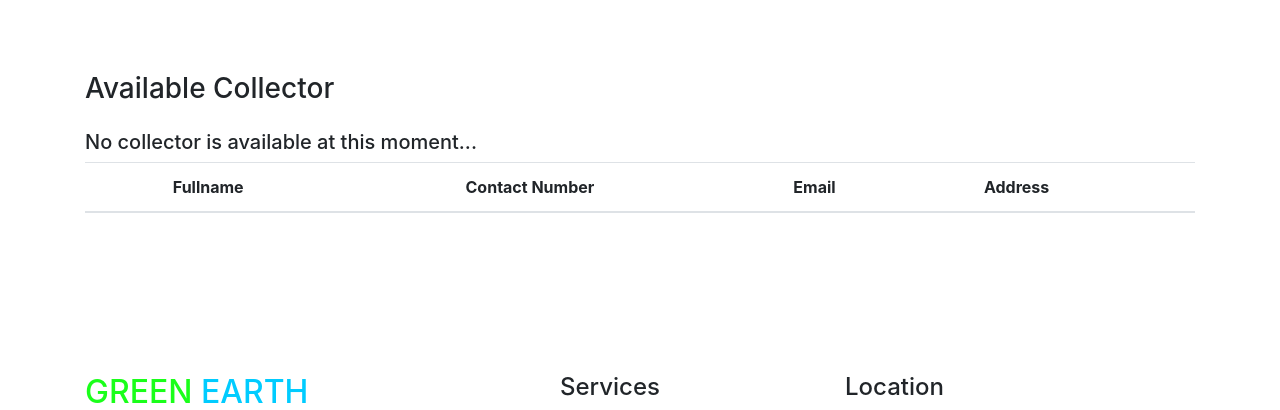
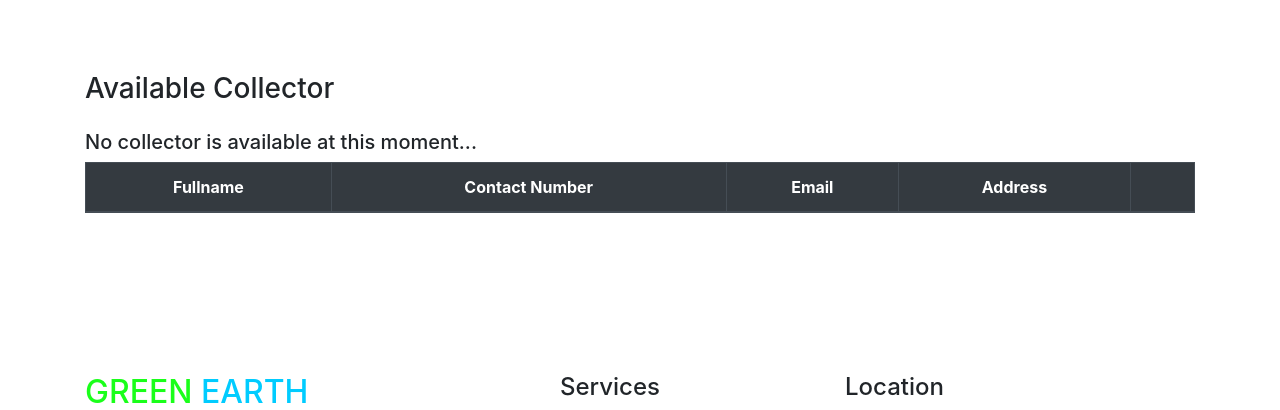
Before and after one commit to haoming1102/GreenEarthSystem, a PHP site: page /makeAppointment.php?materialID=1 in a window 1280 px wide. Shown: the part 337-747 px from the top of the page. Run offline with PHP 8.4, Linux system fonts and the light colour scheme; data that the repository does not hold is empty; some web fonts are replaced.

Commit message:
Updated table design
add border

```diff
--- a/makeAppointment.php
+++ b/makeAppointment.php
@@ -121,8 +121,8 @@
 			$resultset = mysqli_query($conn, $sql) or die("database error:". mysqli_error($conn));
 		?>
 		<div class="table-responsive">
-		<table class="table table-hover">
-			<thead  align="center">
+		<table class="table table-hover table-bordered">
+			<thead  align="center" class="thead-dark">
 					<tr>
 						<th scope="col">Fullname</th>
 						<th scope="col">Contact Number</th>
```
